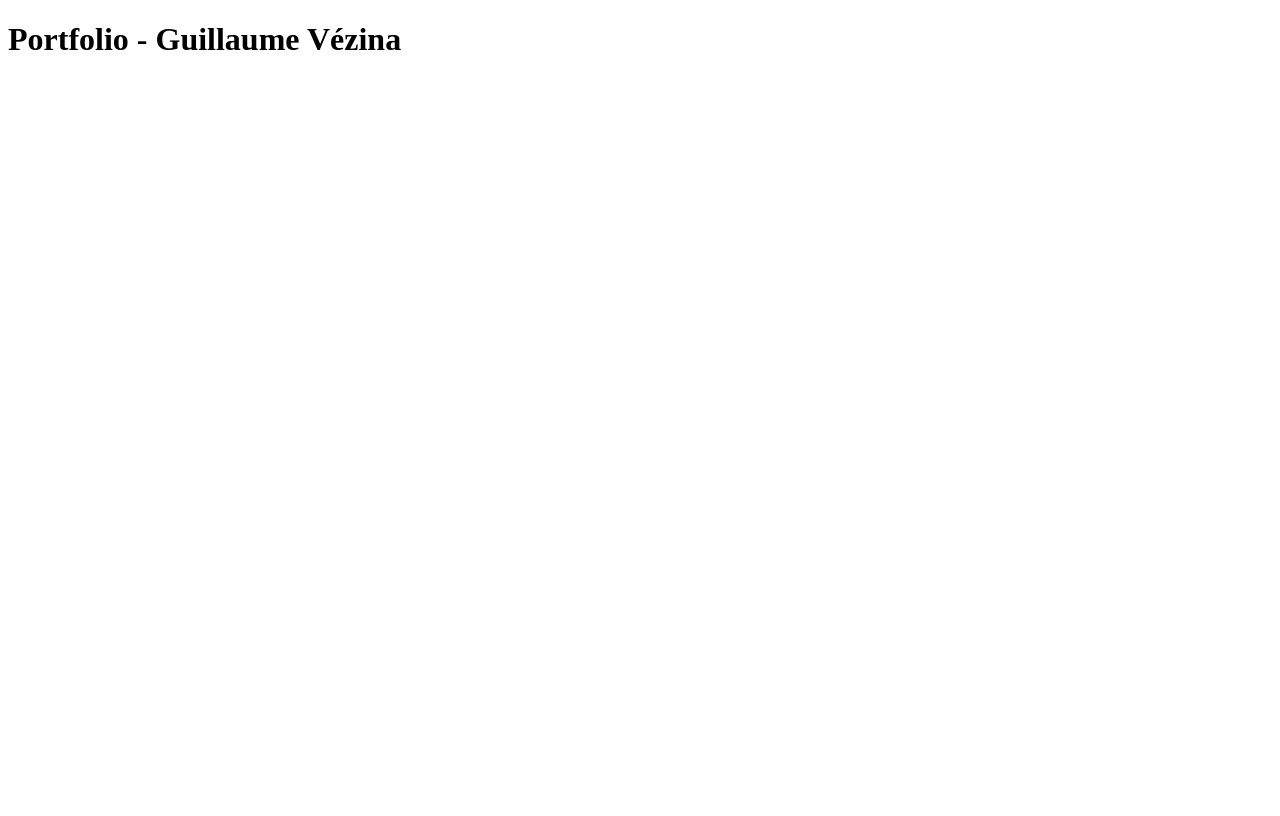
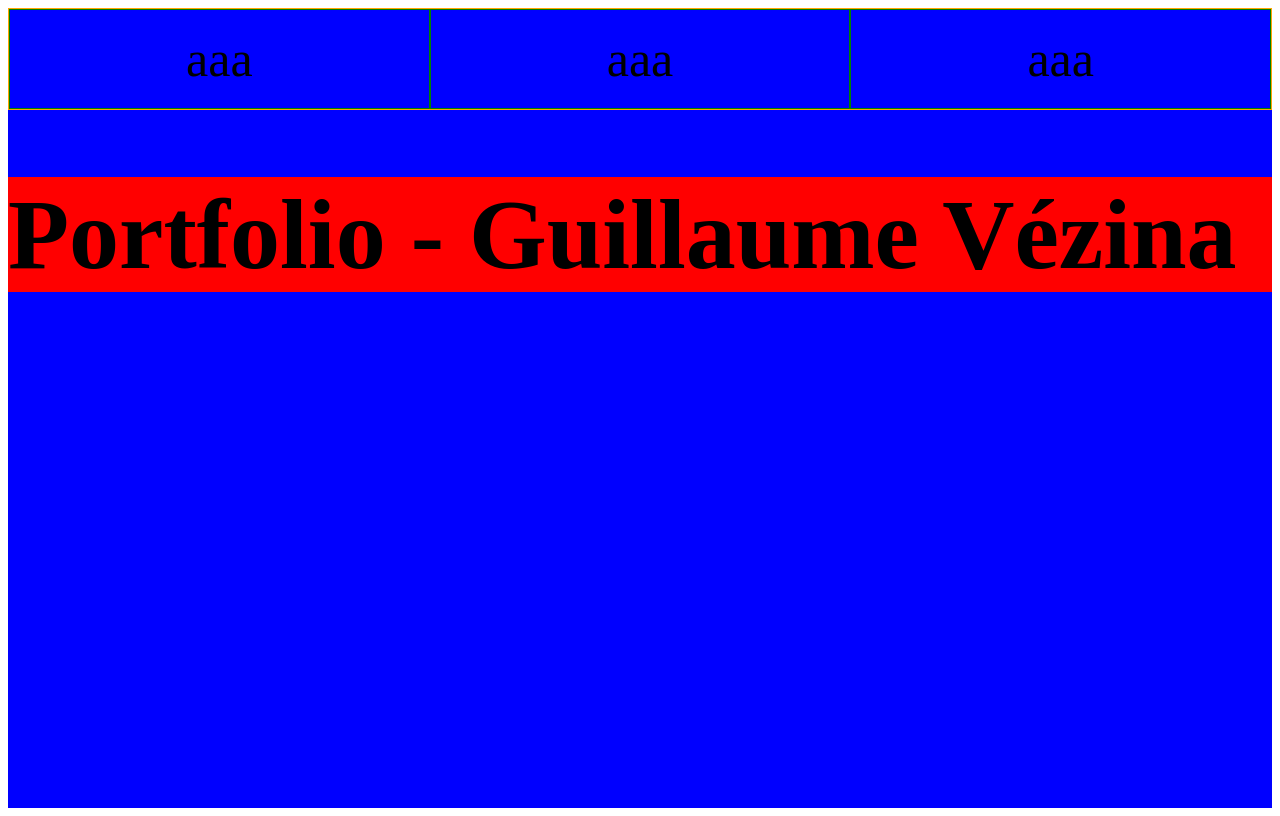
Before and after one commit to Gui-Vez/Portfolio_Guillaume-Vezina, a React (Create React App) app: page / in a window 1280 px wide. Built offline with nearby package versions, Linux system fonts and the light colour scheme.

Commit message:
Initialisation du site complétée

```diff
--- a/src/Composants/Appli.jsx
+++ b/src/Composants/Appli.jsx
@@ -1,3 +1,4 @@
+import '../Style/composants/Appli.scss';
 import Entete from './Entete';
 
 function Appli()
--- a/src/Composants/Entete.jsx
+++ b/src/Composants/Entete.jsx
@@ -1,11 +1,12 @@
-// import '../Style/composants/Entete.scss';
+import '../Style/composants/Entete.scss';
 import Navigation from './Navigation';
 
 
-export default function Main(props)
+export default function Entete(props)
 {
     return (
         <header className="Entete">
+            <Navigation />
             <h1>Portfolio - Guillaume Vézina</h1>
         </header>
     )
--- a/src/Composants/Navigation.jsx
+++ b/src/Composants/Navigation.jsx
@@ -0,0 +1,12 @@
+import '../Style/composants/Navigation.scss';
+
+export default function Entete(props)
+{
+    return (
+        <nav className='Navigation'>
+            <div className='aaa'>aaa</div>
+            <div className='aaa'>aaa</div>
+            <div className='aaa'>aaa</div>
+        </nav>
+    )
+}
--- a/src/Style/composants/Appli.scss
+++ b/src/Style/composants/Appli.scss
@@ -3,4 +3,5 @@
 .Appli
 {
     background-color: blue;
+    height: 100vh;
 }
--- a/src/Style/composants/Navigation.scss
+++ b/src/Style/composants/Navigation.scss
@@ -0,0 +1,16 @@
+.Navigation
+{
+    display: flex;
+    border: 1px solid orange;
+    height: 100px;
+
+    .aaa
+    {
+        border: 1px solid green;
+        width: 100%;
+        display: flex;
+        justify-content: center;
+        align-items: center;
+        font-size: 50px;
+    }
+}
--- a/src/index.js
+++ /dev/null
@@ -1,11 +0,0 @@
-import React from 'react';
-import ReactDOM from 'react-dom';
-// import './Style/composants/Appli.scss';
-import Appli from './Composants/Appli';
-
-ReactDOM.render(
-  <React.StrictMode>
-    <Appli />
-  </React.StrictMode>,
-  document.getElementById('root')
-);
--- /dev/null
+++ b/src/index.jsx
@@ -0,0 +1,16 @@
+import React from 'react';
+import ReactDOM from 'react-dom/client';
+import Appli from './Composants/Appli';
+
+
+const container = document.getElementById('root');
+
+// Create a root.
+const root = ReactDOM.createRoot(container);
+
+// ReactDOM.render
+root.render(
+  <React.StrictMode>
+    <Appli />
+  </React.StrictMode>
+);
```
Also changed, not shown: src/Style/variables/polices.scss (added).
